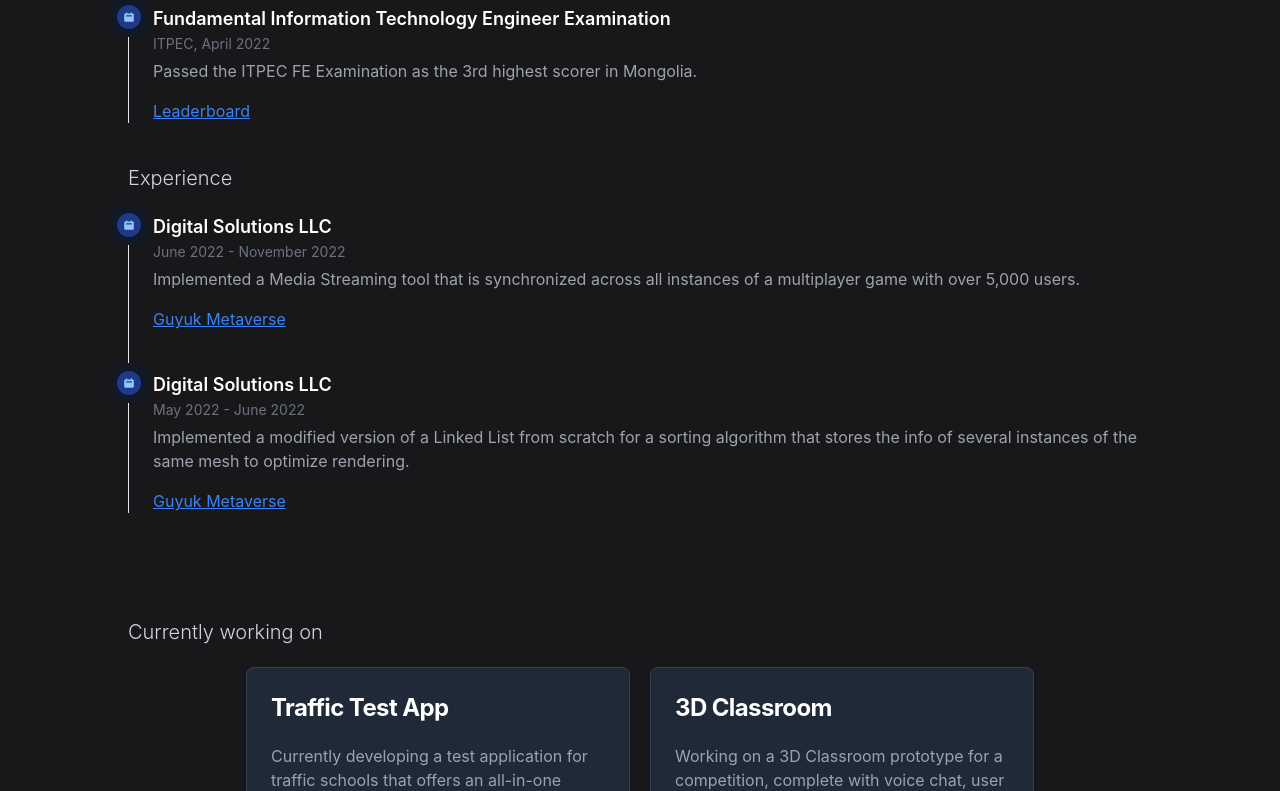
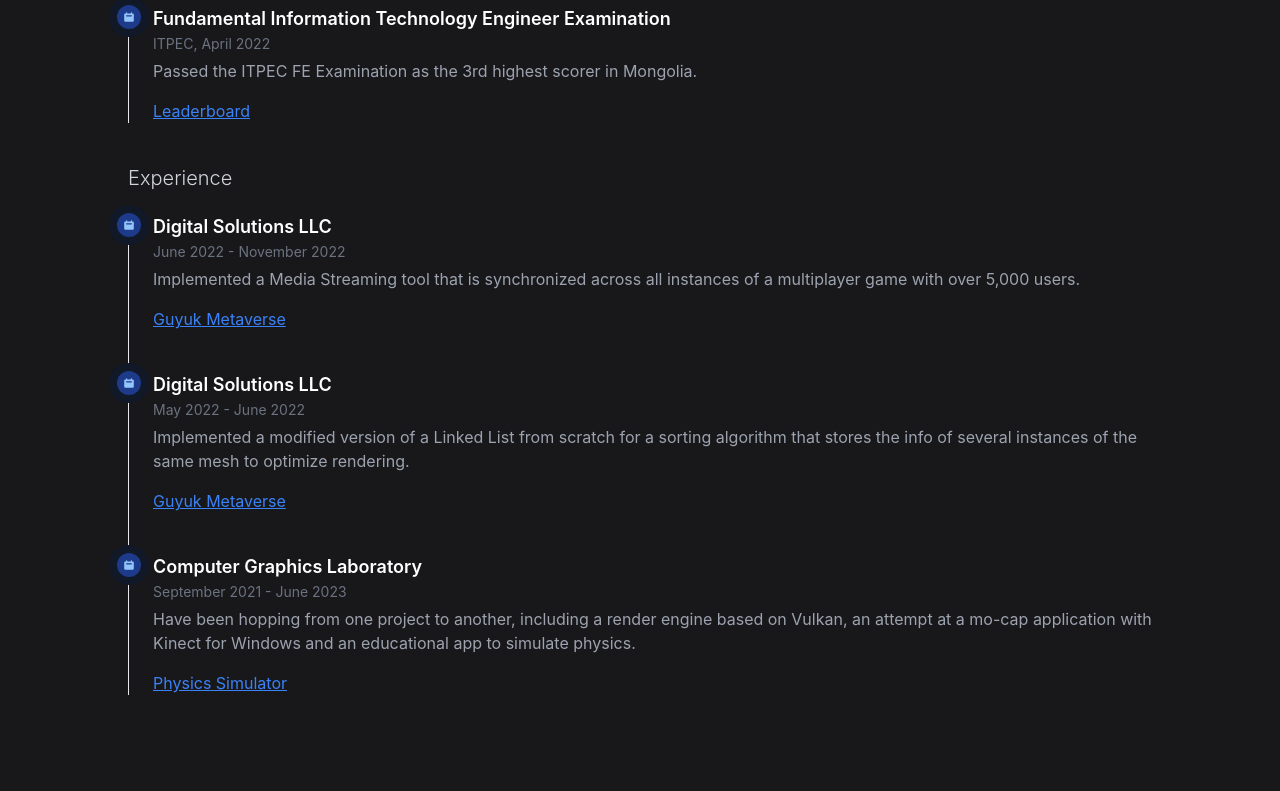
Before and after one commit to khosbilegt/khosbilegt, a React (Create React App) app in the folder portfolio/: page / in a window 1280 px wide. Shown: the part 2009-2800 px from the top of the page. Built offline with nearby package versions, Linux system fonts and the light colour scheme.

Commit message:
added render engine

```diff
--- a/portfolio/src/constants.js
+++ b/portfolio/src/constants.js
@@ -8,9 +8,13 @@
         title: "Experience"
     },
     {
+      id: "qualifications",
+      title: "Qualifications"
+    },
+    {
       id: "works",
       title: "My Works"
-  },
+    },
 ]
 
 export const cvLink = 'https://drive.google.com/file/d/16__jl8QNiHHZTsrWeUf0lupwqmv4bvf4/view?usp=sharing';
@@ -40,6 +44,13 @@
     info: "Implemented a modified version of a Linked List from scratch for a sorting algorithm that stores the info of several instances of the same mesh to optimize rendering.",
     link: "Guyuk Metaverse",
     url: "https://guyuk.mn/"
+  },
+  {
+    title: "Computer Graphics Laboratory",
+    date: "September 2021 - June 2023",
+    info: "Have been hopping from one project to another, including a render engine based on Vulkan, an attempt at a mo-cap application with Kinect for Windows and an educational app to simulate physics.",
+    link: "Physics Simulator",
+    url: "https://github.com/CG-Lab-NUM/PhysicsSimulator"
   },
 ]
 
```
